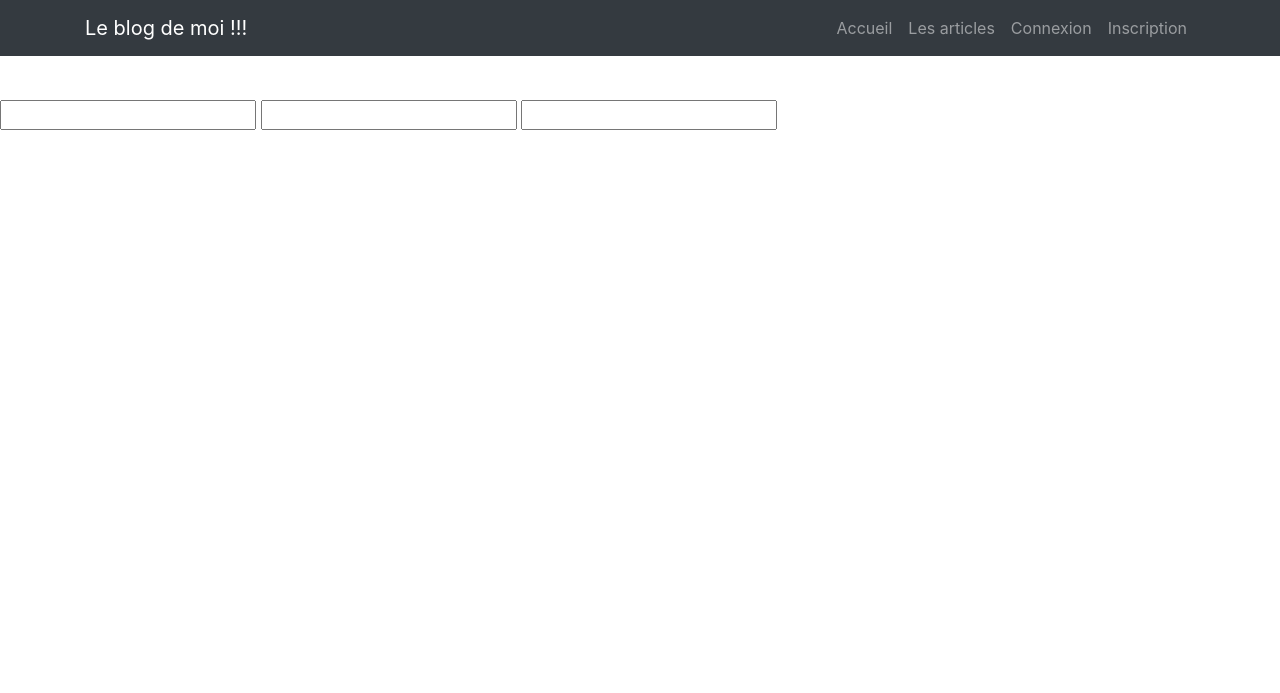
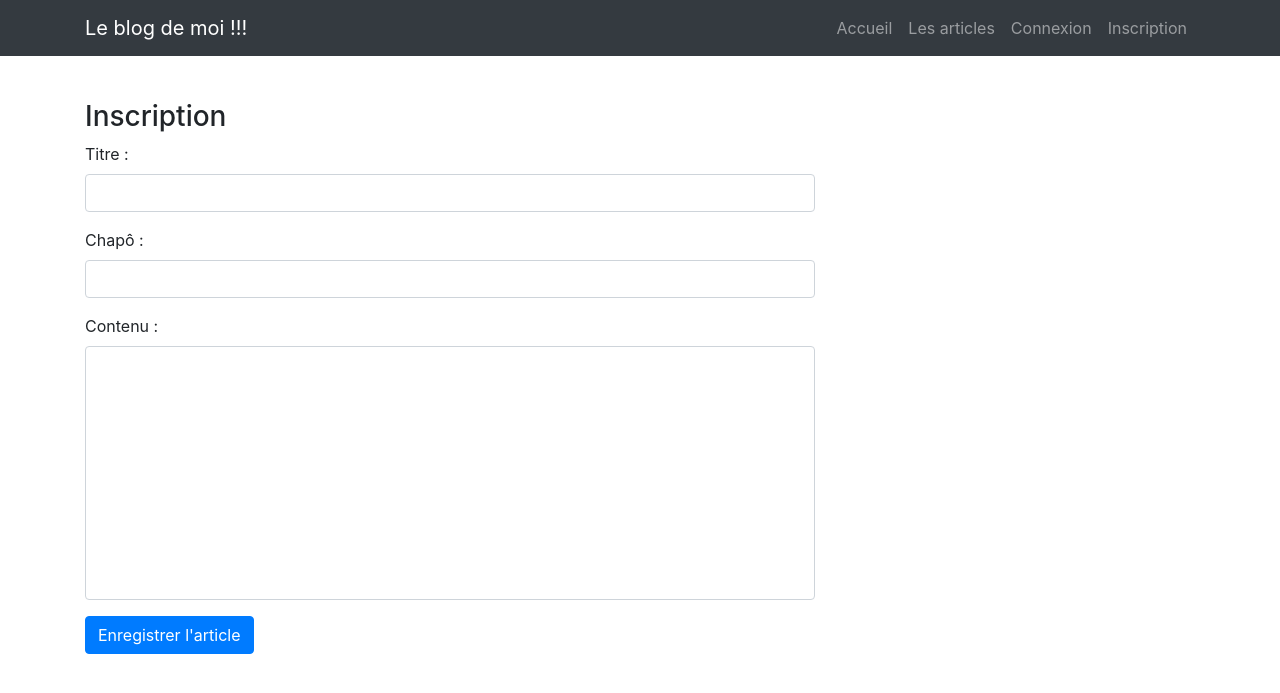
Before and after one commit to Alexisleveque-OC/P5_leveque_alexis, a PHP site: page /PostCreation.php in a window 1280 px wide. Shown: the top 693 px of the page. Run offline with PHP 8.4, Linux system fonts and the light colour scheme.

Commit message:
Add function addPost and Edit form to create new Post

```diff
--- a/P5_01_projet/App/Controller/PostController.php
+++ b/P5_01_projet/App/Controller/PostsController.php
@@ -4,7 +4,7 @@
 namespace App\Controller;
 
 
-class PostController
+class PostsController
 {
     public function __invoke()
     {
--- a/P5_01_projet/App/Manager/Manager.php
+++ b/P5_01_projet/App/Manager/Manager.php
@@ -3,7 +3,7 @@
 
 namespace App\Manager;
 
-use PDO;
+use \PDO;
 
 
 class Manager
--- a/P5_01_projet/App/View/PostCreation.php
+++ b/P5_01_projet/App/View/PostCreation.php
@@ -1,17 +1,41 @@
 <?php
 
 
-$title = 'PostCreation';
+$title = 'Création de Post';
 
 ob_start();
 
 
 ?>
-    <form action="index.php?action=youhou" method="post">
-        <input type="text">
-        <input type="text">
-        <input type="text">
-    </form>
+    <main class="container">
+        <div class="row">
+            <div class="col-lg-8 mb-4">
+                <h3>Inscription</h3>
+                <form name="addPost" method="POST">
+                    <div class="control-group form-group">
+                        <div class="controls">
+                            <label >Titre :</label>
+                            <input name="title" type="text" class="form-control" >
+                        </div>
+                    </div>
+                    <div class="control-group form-group">
+                        <div class="controls">
+                            <label >Chapô :</label>
+                            <input name="chapo" type="text" class="form-control" >
+                        </div>
+                    </div>
+                    <div class="control-group form-group">
+                        <div class="controls">
+                            <label >Contenu : </label>
+                            <textarea name="content" rows="10" cols="100" class="form-control" style="resize:none"></textarea>
+                        </div>
+                    </div>
+
+                    <button type="submit" class="btn btn-primary" >Enregistrer l'article</button>
+                </form>
+            </div>
+        </div>
+    </main>
 
 <?php
 $content = ob_get_clean();
--- a/P5_01_projet/App/View/Posts.php
+++ b/P5_01_projet/App/View/Posts.php
@@ -7,7 +7,7 @@ ob_start();
 
 
 ?>
-    <button class="btn btn-info"> créer un article</button>
+    <button class="btn btn-info" onclick="window.location.href='index.php?action=createPost'"> Créer un article</button>
     <h3 class="col-lg-12" >Là il y aura un articles</h3>
     <button class="btn btn-primary">update</button>
     <button class="btn btn-danger">delete</button>
```
Also changed, not shown: P5_01_projet/App/Controller/CreatePostController.php (added, +23 -0 lines), P5_01_projet/App/Manager/PostsManager.php (added, +29 -0 lines), P5_01_projet/Public/index.php (+11 -5 lines).
